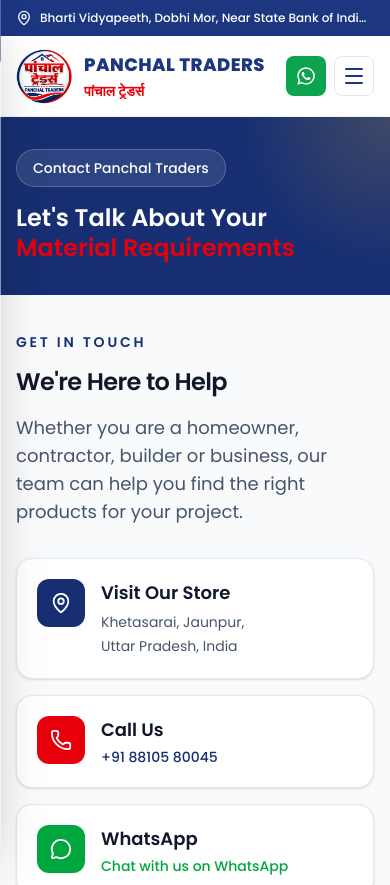
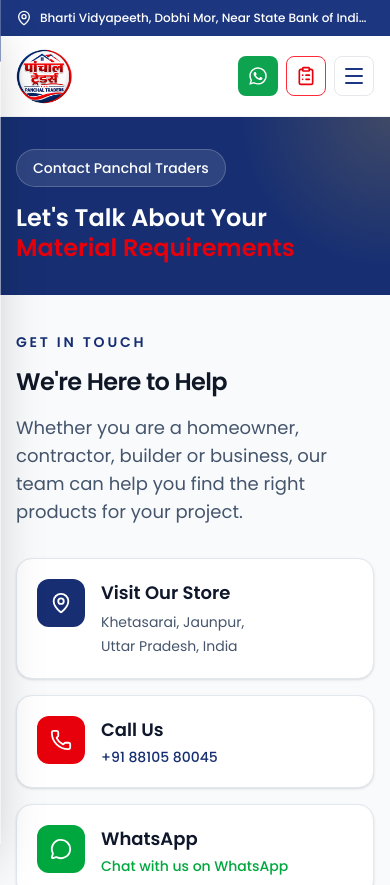
Before and after one commit to vsdh2482-ai/panchal-traders, a React (Vite) app: page /contact in a window 390 px wide. Shown: the top 885 px of the page. Built offline with nearby package versions, Linux system fonts and the light colour scheme.

Commit message:
update file

```diff
--- a/src/components/navbar/MobileMenu.jsx
+++ b/src/components/navbar/MobileMenu.jsx
@@ -1,12 +1,14 @@
-
 import { useState } from "react";
 import {
   Menu,
   X,
+  ClipboardList,
 } from "lucide-react";
 import { IoLogoWhatsapp } from "react-icons/io5";
 import { Link } from "react-router-dom";
-import MenuLogo from '../../assets/Panchal-Traders.png'
+import MenuLogo from "../../assets/Panchal-Traders.png";
+import { useEnquiry } from "../../context/EnquiryContext";
+
 const navItems = [
   { label: "Home", path: "/" },
   { label: "Products", path: "/products" },
@@ -17,11 +19,14 @@
 
 const MobileMenu = () => {
   const [isOpen, setIsOpen] = useState(false);
+  const { enquiries } = useEnquiry();
 
   return (
     <div className="lg:hidden">
       {/* Mobile Header Actions */}
       <div className="flex items-center gap-2">
+
+        {/* WhatsApp */}
         <a
           href="https://wa.me/918810580045"
           target="_blank"
@@ -32,6 +37,23 @@
           <IoLogoWhatsapp size={20} />
         </a>
 
+        {/* Enquiry */}
+        <Link
+          to="/enquiry"
+          aria-label="Enquiry"
+          className="relative flex h-10 w-10 items-center justify-center rounded-lg border border-red-500 text-red-600 transition hover:bg-red-50"
+        >
+          <ClipboardList size={20} />
+
+          {/* Enquiry Count */}
+          {enquiries.length > 0 && (
+            <span className="absolute -right-2 -top-2 flex h-5 min-w-5 items-center justify-center rounded-full bg-[#d71929] px-1 text-[10px] font-bold text-white">
+              {enquiries.length}
+            </span>
+          )}
+        </Link>
+
+        {/* Menu Toggle */}
         <button
           onClick={() => setIsOpen(!isOpen)}
           aria-label="Toggle menu"
@@ -57,9 +79,13 @@
         }`}
       >
         {/* Menu Header */}
-        <div className="flex items-center justify-between border-b border-gray-100 px-5 py-2 bg-[#1c3780]">
-          <h2 className="text-lg border-2 rounded-full border-white">
-           <img src={MenuLogo} alt="Logo" className="w-10" />
+        <div className="flex items-center justify-between border-b border-gray-100 bg-[#1c3780] px-5 py-2">
+          <h2 className="rounded-full border-2 border-white text-lg">
+            <img
+              src={MenuLogo}
+              alt="Panchal Traders Logo"
+              className="w-10"
+            />
           </h2>
 
           <button
@@ -78,36 +104,12 @@
               key={item.path}
               to={item.path}
               onClick={() => setIsOpen(false)}
-              className={`rounded-lg px-4 py-3 font-semibold text-[#171d2d] transition hover:bg-[#edf2fa] hover:text-[#1c3780]`}
+              className="rounded-lg px-4 py-3 font-semibold text-[#171d2d] transition hover:bg-[#edf2fa] hover:text-[#1c3780]"
             >
               {item.label}
             </Link>
           ))}
         </nav>
-
-        {/* Bottom Actions */}
-        {/* <div className="mx-4 border-t border-gray-100 pt-4">
-          <div className="flex flex-col gap-2">
-            <button className="flex w-full items-center justify-center gap-2 rounded-lg border border-gray-200 px-3 py-3 text-sm font-semibold">
-              <ClipboardList size={18} />
-              Enquiry
-
-              <span className="flex h-5 w-5 items-center justify-center rounded-full bg-[#d71929] text-xs text-white">
-                1
-              </span>
-            </button>
-
-            <a
-              href="https://wa.me/918810580045"
-              target="_blank"
-              rel="noopener noreferrer"
-              className="flex w-full items-center justify-center gap-2 rounded-lg bg-[#0da34f] px-3 py-3 text-sm font-semibold text-white"
-            >
-              <MessageCircle size={18} />
-              WhatsApp
-            </a>
-          </div>
-        </div> */}
       </div>
     </div>
   );
--- a/src/components/navbar/Navbar.jsx
+++ b/src/components/navbar/Navbar.jsx
@@ -35,11 +35,11 @@
             </div>
             <div>
 
-              <h1 className="text-lg font-extrabold tracking-wide text-[#1c3780] sm:text-xl">
+              <h1 className="text-lg font-extrabold tracking-wide text-[#1c3780] sm:text-xl hidden md:flex">
                 PANCHAL TRADERS
               </h1>
 
-              <p className="mt-0.5 text-sm font-semibold text-red-600">
+              <p className="mt-0.5 text-sm font-semibold text-red-600 hidden md:flex">
                 पांचाल ट्रेडर्स
               </p>
             </div>
--- a/src/pages/Enquiry.jsx
+++ b/src/pages/Enquiry.jsx
@@ -52,10 +52,10 @@
 
   return (
     <section className="bg-gray-50 px-4 py-6">
-      <div className="mx-auto max-w-360 px-4 sm:px-6 lg:px-8">
+      <div className="mx-auto max-w-360 lg:px-8">
 
         {/* Heading */}
-        <div className="mb-5 border border-gray-300 p-5 rounded-md flex items-center justify-between">
+        <div className="mb-5 border border-gray-300 p-5 rounded-md md:flex items-center justify-between">
          <div className="max-w-3xl">
           <h1 className="text-3xl font-semibold text-[#1c3780] mb-2">
             Enquiry List
```
